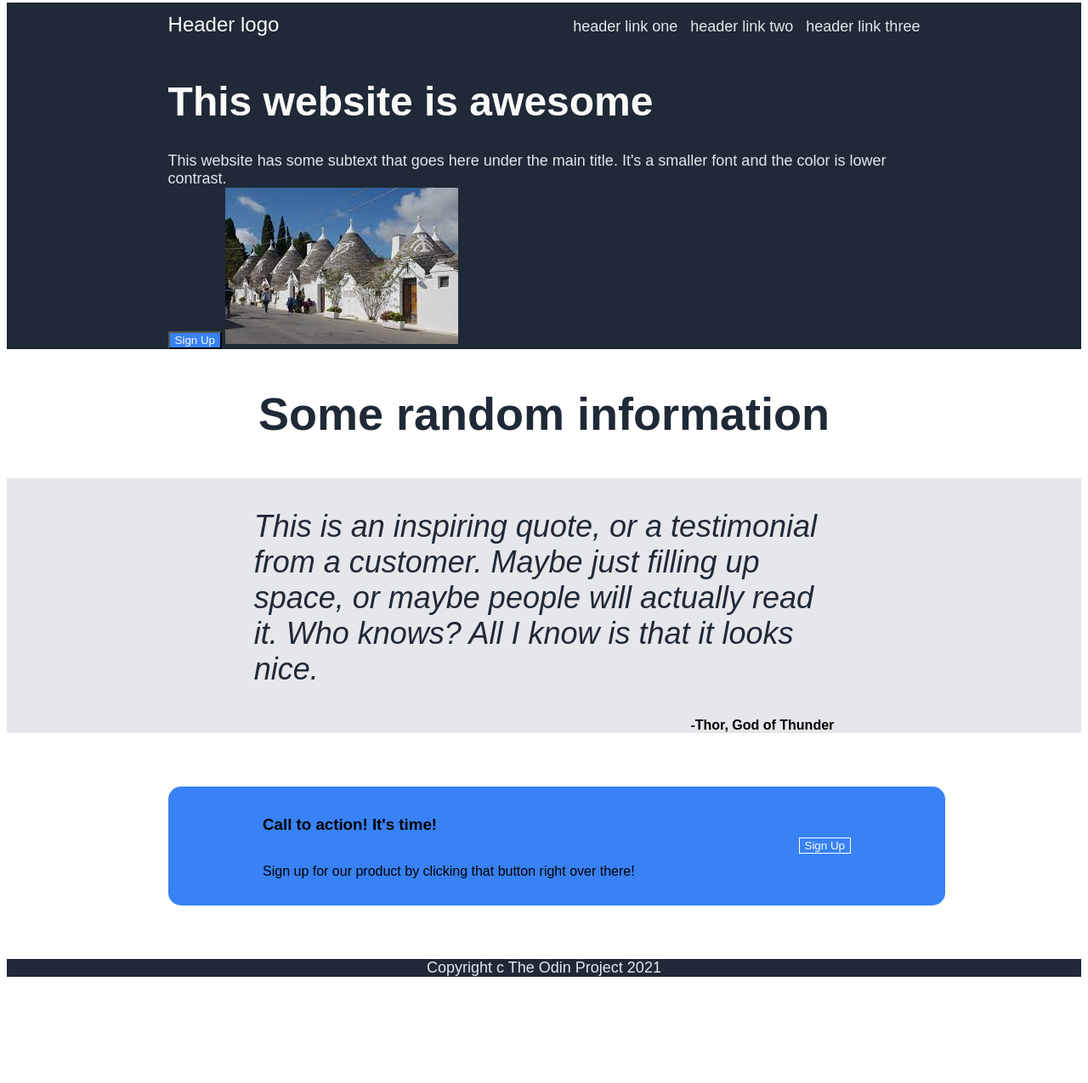
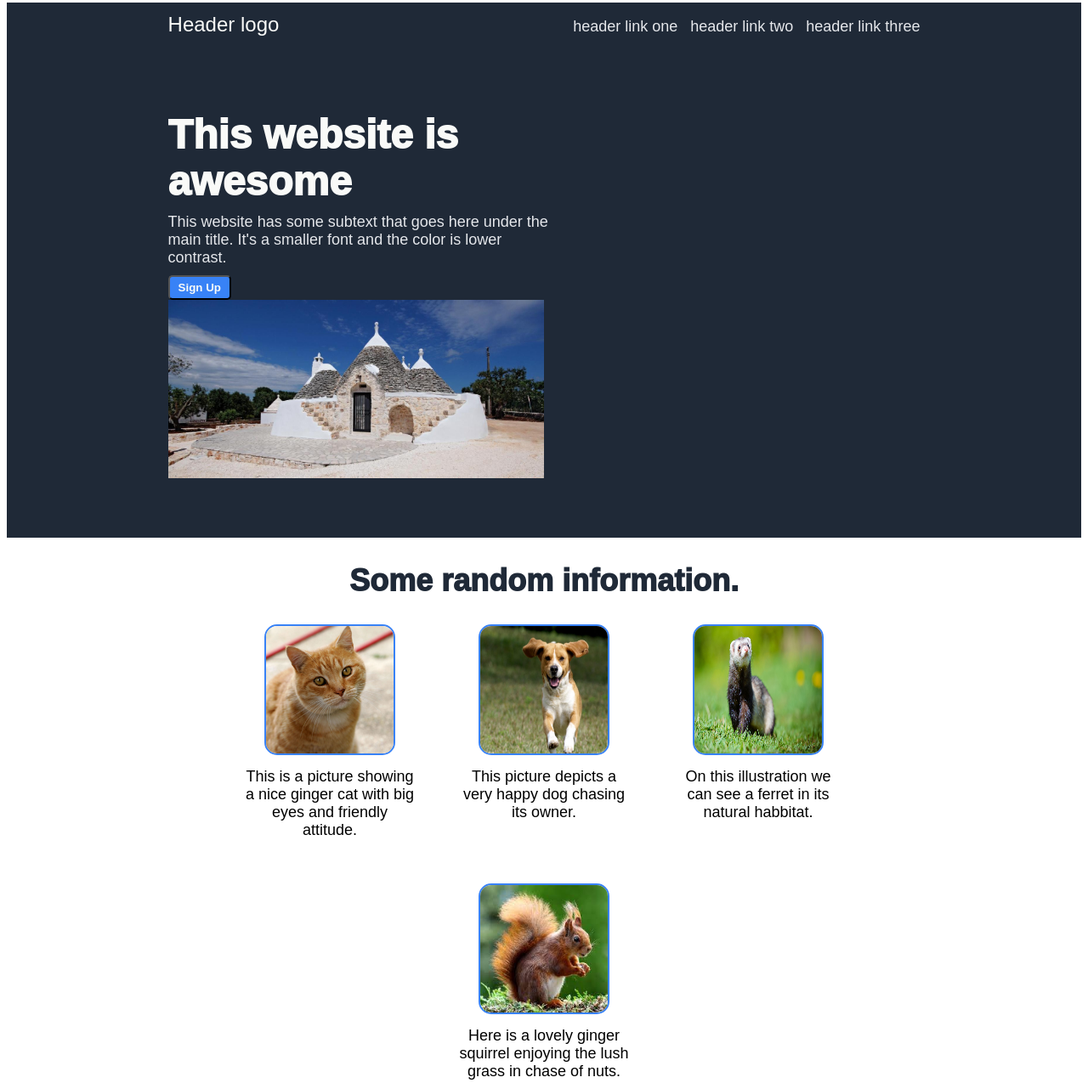
Before and after one commit to Mrozuu11/landing-page, a plain HTML site: page index.html in a window 1280 px wide. Shown: the part 5-1280 px from the top of the page at 85% size. Before the commit the page ends 1163 px from the top, so only its background shows below. Drawn offline with Linux system fonts and the light colour scheme.

Commit message:
finished project

```diff
--- a/index.html
+++ b/index.html
@@ -20,17 +20,46 @@
             </ul>
         </div>
         </div>
+
+        <div class="head">
+        <div class="head-text">
         <h1>This website is awesome</h1>
         <div class="secondary-text">
             This website has some subtext that goes here under the main title.
             It's a smaller font and the color is lower contrast.
         </div>
-        <button>Sign Up</button>
-        <img src="images/trullo.jpeg" alt="Italian trullo">
+        <a href="click"><button>Sign Up</button></a>
+        </div>
+
+        <img class="top-img" src="images/trullo.jpg" alt="Italian trullo">
+        </div>
     </header>
 
     <div class="section-one">
-        <h2>Some random information</h2>
+        <h2>Some random information.</h2>
+        <div class="container">
+            <div class="image">
+                <img class="animal" src="./images/cat.jpg" alt="cat">
+                <div class="info">This is a picture showing a nice ginger cat
+                    with big eyes and friendly attitude.</div>
+            </div>
+            <div class="image">
+                <img class="animal" src="./images/dog.jpeg" alt="dog">
+                <div class="info">This picture depicts a very happy dog chasing
+                    its owner.</div>
+            </div>
+            <div class="image">
+                <img class="animal" src="./images/ferret.jpg" alt="ferret">
+                <div class="info">On this illustration we can see a ferret in
+                    its natural habbitat.</div>
+            </div>
+            <div class="image">
+                <img class="animal" src="./images/squirrel.jpeg" alt="squirrel">
+                <div class="info">Here is a lovely ginger squirrel enjoying the
+                    lush grass in chase of nuts.</div>
+            </div>
+
+        </div>
     </div>
 
     <div class="section-two">
@@ -46,7 +75,7 @@
         <h3>Call to action! It's time!</h3>
         <p>Sign up for our product by clicking that button right over there!</p>
     </div>
-        <button class="Sign-up">Sign Up</button>
+        <a href="click"><button class="Sign-up" >Sign Up</button></a>
 
     </div>
 
--- a/styles/style.css
+++ b/styles/style.css
@@ -2,11 +2,12 @@ body {
     font-family: Arial, Helvetica, sans-serif;
     display: flex;
     flex-direction: column;
+    font-size: 18px;
 }
 
 header, footer {
     background-color: #1F2937;
-    padding: 0 15% 0 15%;
+    padding: 0 15%;
 }
 
 h1, .logo {
@@ -15,13 +16,36 @@ h1, .logo {
 
 h1 {
     font-size: 48px;
-    font-weight: bolder;
+    font-weight: 1000;
+    margin: 0;
+    padding: 0;
 }
 
 .top-bar {
     display: flex;
     align-items: baseline;
     justify-content: space-between;
+}
+
+.head {
+    display: flex;
+    padding: 8% 0;
+    flex-wrap: wrap;
+    justify-content: space-between;
+}
+
+.head-text {
+    display: flex;
+    flex-direction: column;
+    justify-content: center;
+    align-items: flex-start;
+    gap: 10px;
+    max-width: 450px;
+}
+
+.top-img {
+    width: 50%;
+    height: auto;
 }
 
 .logo {
@@ -34,10 +58,8 @@ ul {
     list-style-type: none;
 }
 .secondary-text, a {
-
     text-decoration: none;
     color: #e5e7eb;
-    font-size: 18px;
 }
 
 .section-one, .section-two, .section-three {
@@ -45,31 +67,56 @@ ul {
 }
 
 .section-one {
+    display: flex;
+    flex-direction: column;
+    padding-bottom: 100px;
+    text-align: center;
+}
+
+h2 {
     color: #1F2937;
     font-size: 36px;
-    font-weight: bolder;
+    font-weight: 1000;
+}
+
+.container {
     display: flex;
     justify-content: center;
-    align-items: center;
+    flex-wrap: wrap;
+    gap: 52px;
+}
+
+.animal {
+    width: 150px;
+    height: 150px;
+    border: 2px solid #3882f6;
+    border-radius: 15px;
+    margin-bottom: 10px;
+}
+
+.image {
+    max-width: 200px;
 }
 
 .section-two {
     background-color: #e5e7eb;
+    padding: 100px 23% 100px 23%;
     display: flex;
     flex-direction: column;
     justify-content: center;
-    padding: 0 23%;
 }
+
 
 .p1 {
     color: #1F2937;
     font-style: italic;
-    font-size: 36px;
+    font-size: 32px;
 }
 
 .Thor {
     margin-left:auto;
     font-weight: bold;
+    font-size: 20px;
 }
 
 .section-three {
@@ -81,15 +128,18 @@ ul {
     display: flex;
     align-items: center;
     justify-content: space-around;
+    flex-wrap: wrap;
 }
 
 .text {
-    display: flex;
-    flex-direction: column;
+    color: #f9faf8;
 }
 
+h3 {
+    margin: 0;
+    padding: 0;
+}
 .Sign-up {
-    display: flex;
     border: 1px solid white;
 }
 
@@ -97,10 +147,13 @@ footer {
     display: flex;
     justify-content: center;
     color: #e5e7eb;
-    font-size: 18px;
+    padding: 30px;
 }
 
 button {
     background-color: #3882f6;
     color: #f9faf8;
+    padding: 5px 10px;
+    border-radius: 5px;
+    font-weight: bold;
 }
```
Also changed, not shown: images/cat.jpg (added), images/dog.jpeg (added), images/ferret.jpg (added), images/squirrel.jpeg (added), images/trullo.jpeg (deleted), images/trullo.jpg (added).
